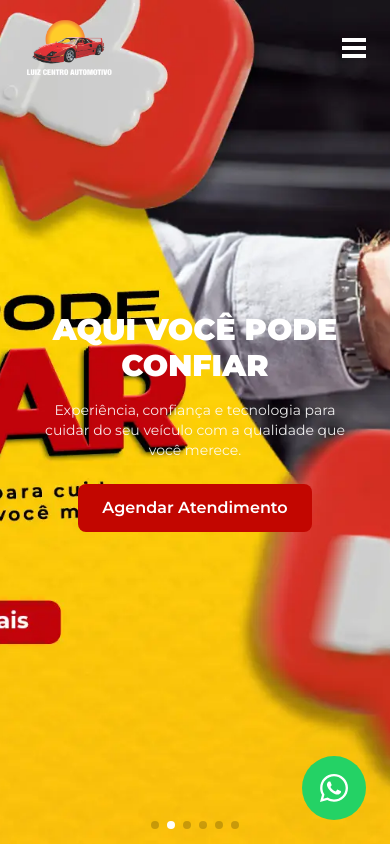
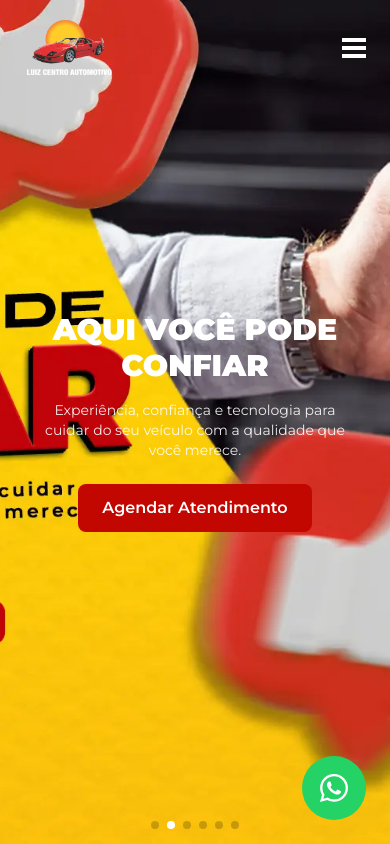
Before and after one commit to JeanCarlo10/luiz-centro-automotivo, a React (Vite) app: page / in a window 390 px wide. Shown: the top 844 px of the page. Built offline with nearby package versions, Linux system fonts and the light colour scheme.

Commit message:
Ajustes para melhorar desempenho

```diff
--- a/src/components/Hero.tsx
+++ b/src/components/Hero.tsx
@@ -1,83 +1,21 @@
-// import HeroCarousel from "./HeroCarousel";
+import HeroCarousel from "./HeroCarousel";
 
-// const Hero = () => {
-//   // const scrollToContact = () => {
-//   //   const element = document.getElementById("contact");
-//   //   if (element) {
-//   //     element.scrollIntoView({ behavior: "smooth" });
-//   //   }
-//   // };
+const Hero = () => {
+  // const scrollToContact = () => {
+  //   const element = document.getElementById("contact");
+  //   if (element) {
+  //     element.scrollIntoView({ behavior: "smooth" });
+  //   }
+  // };
 
-//   return (
-//     <section
-//       id="home"
-//       className="relative h-screen"
-//     >
-//       <HeroCarousel/>
-//       {/* <img
-//         src={heroImage}
-//         alt="Oficina mecânica Luiz Centro Automotivo"
-//         className="absolute inset-0 w-full h-full object-cover"
-//         loading="eager"
-//         decoding="async"
-//         fetchPriority="high"
-//       /> */}
+  return (
+    <section
+      id="home"
+      className="relative h-screen"
+    >
+      <HeroCarousel/>
+    </section>
+  );
+};
 
-//       {/* Content */}
-//       {/* <div className="container mx-auto px-6 md:px-8 relative z-10">
-//         <div className="max-w-3xl animate-fade-in mt-24">
-//           <h1 className="text-5xl md:text-7xl font-bold mb-8 leading-tight text-white">
-//             Cuidamos do seu
-//             <span className="block text-white">veículo com</span>
-//             <span className="block text-white">excelência</span>
-//           </h1>
-//           <p className="text-xl md:text-2xl text-white/85 mb-8 max-w-2xl">
-//             Manutenção preventiva e corretiva com equipamentos de última geração
-//             e profissionais especializados.
-//           </p>
-//           <Button
-//             size="lg"
-//             onClick={scrollToContact}
-//             className="bg-(--yellow) font-semibold hover:opacity-90 transition-opacity shadow-red text-lg"
-//           >
-//             Agendar Atendimento
-//             <ArrowRight className="ml-2" />
-//           </Button>
-//         </div>
-//       </div> */}
-//     </section>
-//   );
-// };
-
-// export default Hero;
-
-import React, { Suspense, useEffect, useState } from "react";
-import HeroStatic from "./HeroStatic";
-
-const HeroSwiper = React.lazy(() => import("./HeroCarousel"));
-
-export default function Hero() {
-  const [enhanced, setEnhanced] = useState(false);
-
-  useEffect(() => {
-    const w = window as any;
-
-    if ("requestIdleCallback" in window) {
-      const id = w.requestIdleCallback(() => setEnhanced(true), { timeout: 2000 });
-      return () => w.cancelIdleCallback?.(id);
-    }
-
-    const t = setTimeout(() => setEnhanced(true), 700);
-    return () => window.clearTimeout(t);
-  }, []);
-
-  // ✅ 1º paint: sem Swiper no bundle
-  if (!enhanced) return <HeroStatic />;
-
-  // ✅ Depois: Swiper é baixado e montado
-  return (
-    <Suspense fallback={<HeroStatic />}>
-      <HeroSwiper />
-    </Suspense>
-  );
-}
+export default Hero;
--- a/src/components/HeroCarousel.tsx
+++ b/src/components/HeroCarousel.tsx
@@ -1,5 +1,7 @@
 import { Swiper, SwiperSlide } from "swiper/react";
 import { Autoplay, Pagination, EffectFade } from "swiper/modules";
+// import { motion } from "framer-motion";
+// import { SlideUp } from "@/animations";
 
 import Hero01 from "@/assets/Hero_01.webp";
 import Hero02 from "@/assets/Hero_02.webp";
@@ -13,6 +15,8 @@ type Slide = {
   alt: string;
   title: string;
   subtitle: string;
+  positionMobile?: string;
+  positionDesktop?: string;
 };
 
 const slides: Slide[] = [
@@ -20,49 +24,73 @@ const slides: Slide[] = [
     src: Hero04,
     alt: "Hero 04",
     title: "ALINHAMENTO E\nBALANCEAMENTO",
-    subtitle: "Feitos com precisão para garantir segurança, conforto e desempenho.",
+    subtitle:
+      "Feitos com precisão para garantir segurança, conforto e desempenho.",
+    positionMobile: "50% 35%",
+    positionDesktop: "50% 50%",
   },
   {
     src: Hero02,
     alt: "Hero 02",
     title: "AQUI VOCÊ PODE\nCONFIAR",
-    subtitle: "Experiência, confiança e tecnologia para cuidar do seu veículo com a qualidade que você merece.",
+    subtitle:
+      "Experiência, confiança e tecnologia para cuidar do seu veículo com a qualidade que você merece.",
+    positionMobile: "55% 35%",
+    positionDesktop: "50% 50%",
   },
   {
     src: Hero01,
     alt: "Hero 01",
     title: "POTÊNCIA E\nPERFORMANCE",
-    subtitle: "Performance de verdade começa com manutenção precisa, garantindo força, estabilidade e eficiência em cada trajeto.",
+    subtitle:
+      "Performance de verdade começa com manutenção precisa, garantindo força, estabilidade e eficiência em cada trajeto.",
+    positionMobile: "50% 40%",
+    positionDesktop: "50% 50%",
   },
   {
     src: Hero03,
     alt: "Hero 03",
     title: "MÊCANICA\nEM GERAL",
-    subtitle: "Diagnóstico preciso e atendimento de confiança. Cuidamos do seu veículo com tecnologia, experiência e atenção a cada detalhe.",
+    subtitle:
+      "Diagnóstico preciso e atendimento de confiança. Cuidamos do seu veículo com tecnologia, experiência e atenção a cada detalhe.",
+    positionMobile: "50% 35%",
+    positionDesktop: "50% 50%",
   },
+
   {
     src: Hero05,
     alt: "Hero 05",
     title: "+30 ANOS DE\nHISTÓRIA",
-    subtitle: "Construímos uma trajetória sólida no cuidado automotivo, com experiência que evolui a cada geração e compromisso com a qualidade.",
+    subtitle:
+      "Construímos uma trajetória sólida no cuidado automotivo, com experiência que evolui a cada geração e compromisso com a qualidade.",
+    positionMobile: "50% 35%",
+    positionDesktop: "50% 50%",
   },
   {
     src: Hero06,
     alt: "Hero 06",
     title: "INJEÇÃO\nELETRÔNICA",
-    subtitle: "Diagnóstico avançado e precisão para garantir desempenho e eficiência da injeção eletrônica.",
+    subtitle:
+      "Diagnóstico avançado e precisão para garantir desempenho e eficiência da injeção eletrônica.",
+    positionMobile: "50% 35%",
+    positionDesktop: "50% 50%",
   },
 ];
 
-export default function HeroCarousel() {
+const HeroCarousel = () => {
   return (
     <section className="w-full">
       <div className="relative w-full h-screen">
         <Swiper
           modules={[Autoplay, Pagination, EffectFade]}
           slidesPerView={1}
-          effect="fade"
+          effect={"fade"}
           loop
+          grabCursor
+          observer={false}
+          observeParents={false}
+          watchSlidesProgress={false}
+          resizeObserver={true}
           autoplay={{ delay: 3500, disableOnInteraction: false }}
           pagination={{ clickable: true }}
           className="w-full h-full"
@@ -73,20 +101,56 @@ export default function HeroCarousel() {
                 <img
                   src={item.src}
                   alt={item.alt}
-                  className="w-full h-full object-cover"
+                  className="
+                    w-full h-full object-cover
+                    object-(--position-mobile)
+                    sm:object-(--position-desktop)
+                  "
+
+                  style={
+                    {
+                      ["--position-mobile" as any]:
+                        item.positionMobile ?? "50% 50%",
+                      ["--position-desktop" as any]:
+                        item.positionDesktop ?? "50% 50%",
+                    } as React.CSSProperties
+                  }
                   loading={i === 0 ? "eager" : "lazy"}
                   decoding="async"
+                  fetchPriority="high"
                 />
+
                 <div className="absolute inset-0 flex items-center">
                   <div className="container mx-auto px-8">
                     <div className="max-w-xl text-white text-center md:text-left">
-                      <h2 className="whitespace-pre-line font-extrabold text-3xl sm:text-4xl lg:text-6xl">
+                      {/* TITLE */}
+
+                      <h1
+                        // variants={SlideUp(0.2)}
+                        // initial="initial"
+                        // whileInView={"animate"}
+                        className="font-extrabold text-3xl sm:text-4xl lg:text-6xl"
+                      >
                         {item.title}
-                      </h2>
-                      <p className="mt-4 text-sm sm:text-base lg:text-lg text-white/90">
+                      </h1>
+
+                      {/* SUBTITLE */}
+                      <p
+                        // variants={SlideUp(0.4)}
+                        // initial="initial"
+                        // whileInView={"animate"}
+                        className="mt-4 text-sm sm:text-base lg:text-lg text-white/90"
+                      >
                         {item.subtitle}
                       </p>
-                      <button className="mt-6 inline-flex items-center cursor-pointer rounded-lg px-6 py-3 font-semibold text-white transition-transform duration-200 hover:scale-105 bg-[var(--primary-medium)]">
+
+                      {/* CTA */}
+                      <button
+                        // variants={SlideUp(0.6)}
+                        // initial="initial"
+                        // whileInView={"animate"}
+                        className="mt-6 inline-flex text-white items-center cursor-pointer rounded-lg transition bg-(--primary-medium) px-6 py-3 font-semibold hover:bg-(--primary-medium) hover:scale-105"
+                      >
                         Agendar Atendimento
                       </button>
                     </div>
@@ -99,4 +163,6 @@ export default function HeroCarousel() {
       </div>
     </section>
   );
-}
+};
+
+export default HeroCarousel;
--- a/src/components/HeroStatic.tsx
+++ /dev/null
@@ -1,36 +0,0 @@
-import Hero04 from "@/assets/Hero_04.webp";
-
-export default function HeroStatic() {
-  return (
-    <section className="w-full">
-      <div className="relative w-full h-screen">
-        <img
-          src={Hero04}
-          alt="Alinhamento e Balanceamento"
-          className="w-full h-full object-cover"
-          loading="eager"
-          decoding="async"
-          fetchPriority="high"
-        />
-
-        <div className="absolute inset-0 flex items-center">
-          <div className="container mx-auto px-8">
-            <div className="max-w-xl text-white text-center md:text-left">
-              <h1 className="whitespace-pre-line font-extrabold text-3xl sm:text-4xl lg:text-6xl">
-                {"ALINHAMENTO E\nBALANCEAMENTO"}
-              </h1>
-              <p className="mt-4 text-sm sm:text-base lg:text-lg text-white/90">
-                Feitos com precisão para garantir segurança, conforto e desempenho.
-              </p>
-              <button
-                className="mt-6 inline-flex items-center cursor-pointer rounded-lg px-6 py-3 font-semibold text-white transition-transform duration-200 hover:scale-105 bg-[var(--primary-medium)]"
-              >
-                Agendar Atendimento
-              </button>
-            </div>
-          </div>
-        </div>
-      </div>
-    </section>
-  );
-}
```
